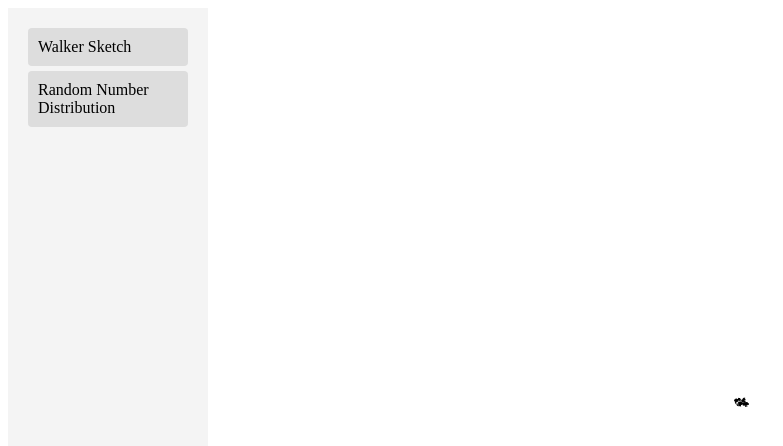
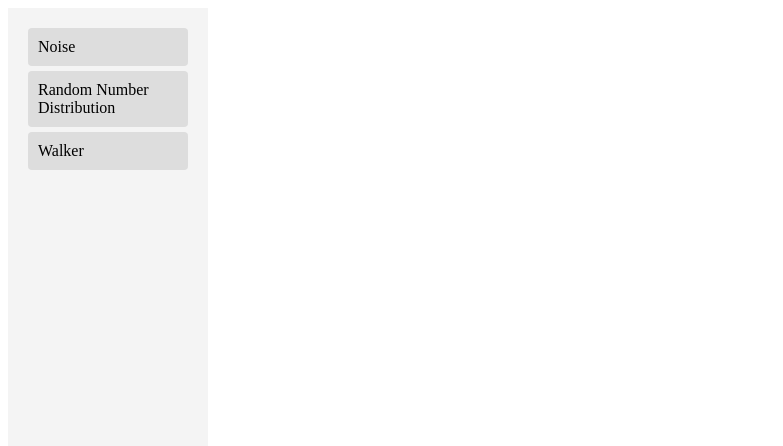
Before and after one commit to Morphclue/the-nature-of-code, an Angular app: page / in a window 1280 px wide. Shown: the top 446 px of the page, without its empty margins (0-783 px from the left). Built offline with nearby package versions, Linux system fonts and the light colour scheme.

Commit message:
refactor: select sketch on array basis

```diff
--- a/src/app/app.component.html
+++ b/src/app/app.component.html
@@ -1,8 +1,7 @@
 <div class="container">
   <div class="sidebar">
     <ul>
-      <li (click)="selectSketch('walkerSketch')">Walker Sketch</li>
-      <li (click)="selectSketch('randomNumberDistribution')">Random Number Distribution</li>
+      <li *ngFor="let sketch of sketches" (click)="selectSketch(sketch)">{{ sketch.name }}</li>
     </ul>
   </div>
   <div class="content">
--- a/src/app/app.component.ts
+++ b/src/app/app.component.ts
@@ -1,24 +1,26 @@
 import {Component} from '@angular/core';
 import {RouterOutlet} from '@angular/router';
 import {P5Component} from './p5/p5.component';
-import {randomNumberDistribution, walkerSketch} from './p5/sketches';
+import {noise, randomNumberDistribution, walkerSketch} from './p5/sketches';
+import {NgForOf} from '@angular/common';
 
 @Component({
   selector: 'app-root',
   standalone: true,
-  imports: [RouterOutlet, P5Component],
+  imports: [RouterOutlet, P5Component, NgForOf],
   templateUrl: './app.component.html',
   styleUrl: './app.component.scss',
 })
 export class AppComponent {
   title = 'the-nature-of-code';
-  sketches: any = {
-    walkerSketch,
-    randomNumberDistribution,
-  };
+  sketches: any = [
+    {name: 'Noise', sketch: noise},
+    {name: 'Random Number Distribution', sketch: randomNumberDistribution},
+    {name: 'Walker', sketch: walkerSketch},
+  ];
   selectedSketch = this.sketches.walkerSketch;
 
-  selectSketch(sketchName: string) {
-    this.selectedSketch = this.sketches[sketchName];
+  selectSketch(selection: any) {
+    this.selectedSketch = selection.sketch;
   }
 }
--- a/src/app/p5/sketches/index.ts
+++ b/src/app/p5/sketches/index.ts
@@ -1,2 +1,3 @@
+export * from './noise';
+export * from './random-number-distribution';
 export * from './walker';
-export * from './random-number-distribution';
```
